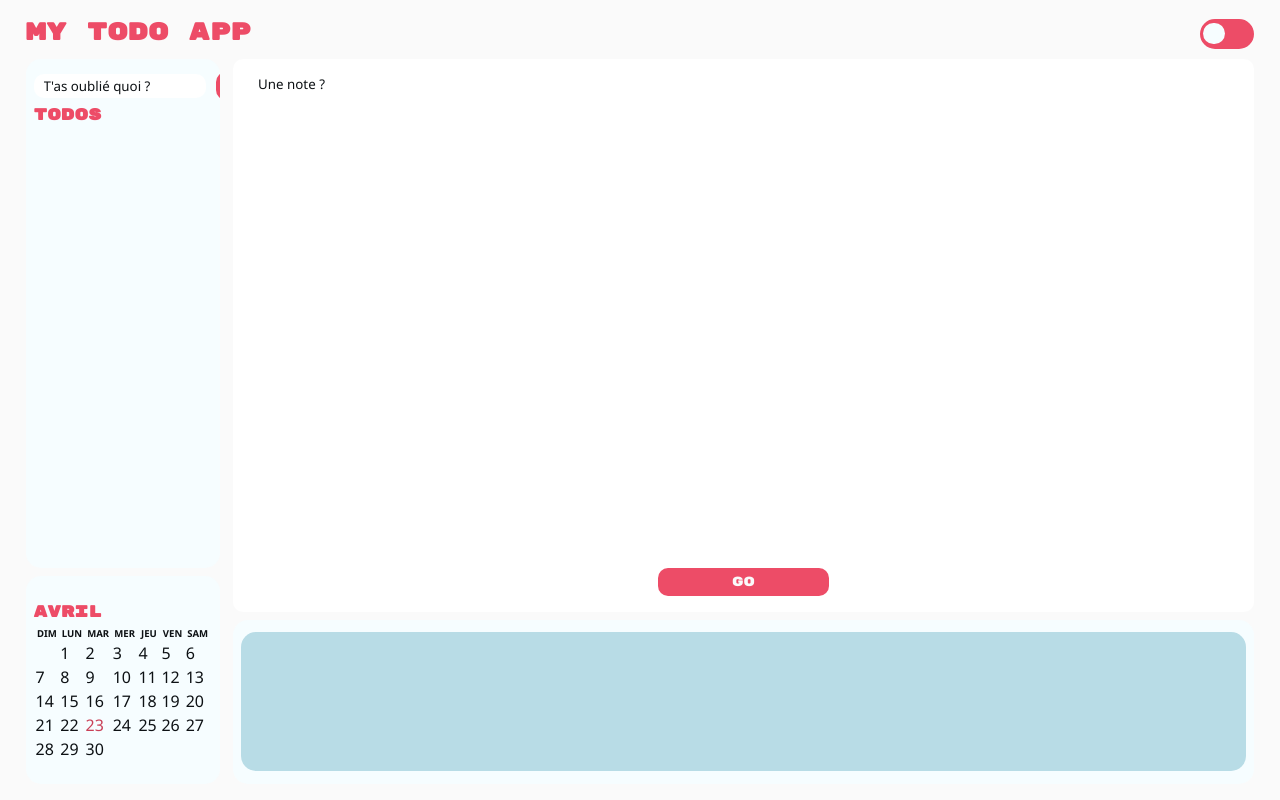
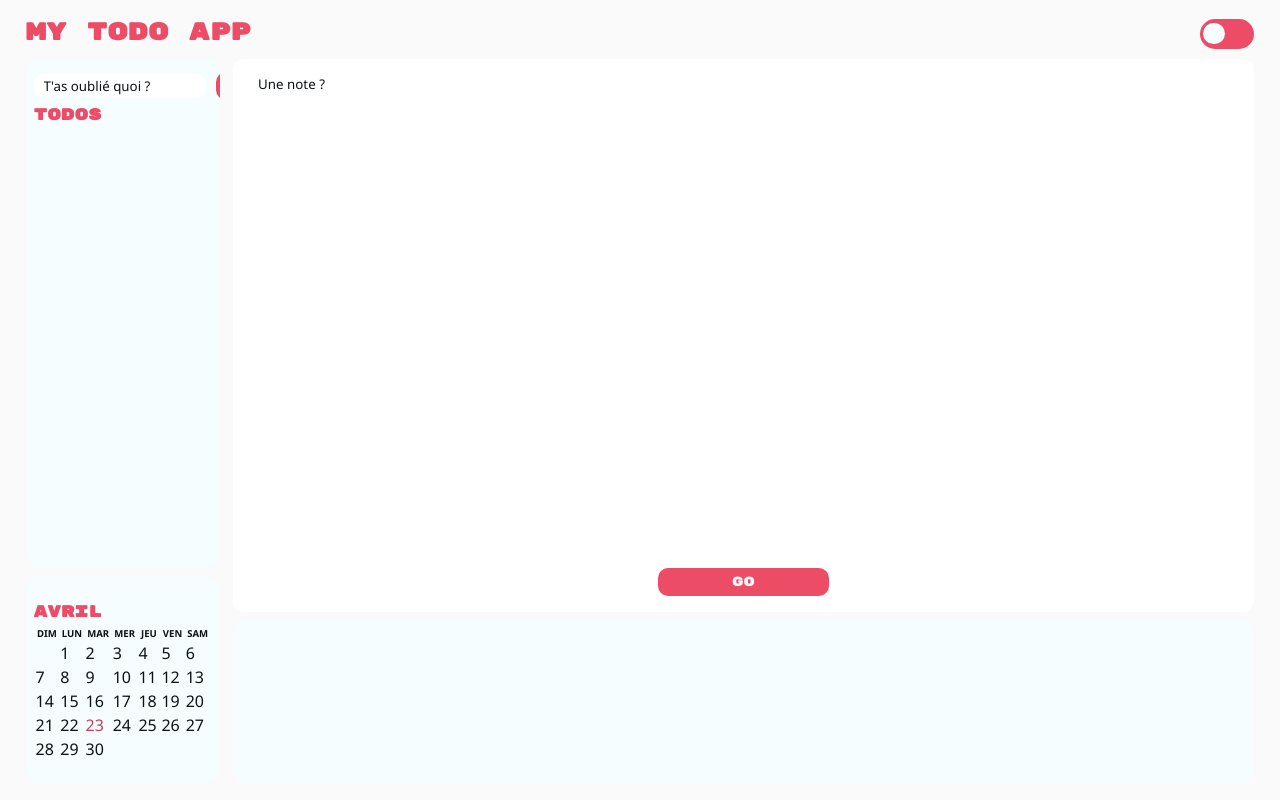
Before and after one commit to Junior-dev-Track/16-react-todolist-cyril-fl, a React (Vite) app: page / in a window 1280 px wide. Built offline with nearby package versions, Linux system fonts and the light colour scheme.

Commit message:
* last update

```diff
--- a/src/script/toggleTask.js
+++ b/src/script/toggleTask.js
@@ -1,5 +1,8 @@
 const toggleTask = (taskId, tasks, setTasks) => {
     setTasks(prevTasks => {
+
+        // Verrrifeir mais faire un task.fetch(( '' ) aurait pu marcher
+        // Verrifier le code de yasmine si jamais
         // Utilisation de map pour créer une nouvelle liste de tâches avec la tâche mise à jour
         const updatedTasks = tasks.map(task => {
             // Vérifie si la tâche actuelle correspond à l'ID de la tâche à basculer
--- a/src/style/03-Assets/_block.scss
+++ b/src/style/03-Assets/_block.scss
@@ -14,7 +14,6 @@ $radius : 15px;
   @include block;
   grid-column: 1/ span 3;
   grid-row: 2 / span 12;
-  //overflow: hidden;
   display: flex;
   flex-direction: column;
 }
@@ -26,30 +25,6 @@ $radius : 15px;
 }
 
 //Notes
-
-
-//.notesCarouselIn {
-//  height: 100%;
-//  border-radius: $radius;
-//  flex: 1;
-//  overflow-x: scroll;
-//  overflow-y: hidden;
-//  display: flex;
-//  flex-wrap: nowrap;
-//  //
-//  justify-content: flex-start;
-//  align-items: center;
-//}
-//
-//.noteThumbnails {
-//  @include block;
-//  display: inline-flex;
-//  margin: 1vw;
-//
-//  height: 100%;
-//  aspect-ratio: 1/1;
-//  background-color: $neutral;
-//}
 .notesCarouselOut {
   @include block;
   grid-column: 4 / span 15;
@@ -58,22 +33,17 @@ $radius : 15px;
 }
 
 .notesCarouselIn {
-  background-color: #B8DCE6;
   border-radius: $radius;
   height: 100%;
-  width: 100%;
   display: grid;
   overflow-x: scroll;
-  //overflow-y:hidden;
-  //grid-template-columns: repeat(auto-fill, minmax(200px, 1fr));
-  //grid-template-rows: 1fr;
-  gap: 1vh;
-  scroll-snap-align: start;
+  gap: 1.6vh;
+  scroll-snap-type: y mandatory
 }
 
 .noteThumbnails {
-  border: 1px solid rebeccapurple;
-  width: 500px;
+  scroll-snap-align: start;
+  width: 200px; // Magic number mais vraiment y a pas d'autre moyen
   grid-row: 1;
   @include block;
   scroll-snap-align: start;
@@ -81,13 +51,12 @@ $radius : 15px;
   padding: 1rem;
   box-sizing: border-box;
   display: flex;
-  align-items: center;
+  align-items: top;
   justify-content: center;
 
 }
 
 
 .noteThumbnailsContent {
-  //width: 1000px;
   flex: 1;
 }
--- a/src/style/app.css
+++ b/src/style/app.css
@@ -754,19 +754,17 @@ button:active {
 }
 
 .notesCarouselIn {
-  background-color: #B8DCE6;
   border-radius: 15px;
   height: 100%;
-  width: 100%;
   display: grid;
   overflow-x: scroll;
-  gap: 1vh;
-  scroll-snap-align: start;
+  gap: 1.6vh;
+  scroll-snap-type: y mandatory;
 }
 
 .noteThumbnails {
-  border: 1px solid rebeccapurple;
-  width: 500px;
+  scroll-snap-align: start;
+  width: 200px;
   grid-row: 1;
   background-color: var(--secondary);
   padding: 1vw 1vh;
@@ -779,7 +777,7 @@ button:active {
   padding: 1rem;
   box-sizing: border-box;
   display: flex;
-  align-items: center;
+  align-items: top;
   justify-content: center;
 }
 
```
Also changed, not shown: 1 other file (tests, documents, lock files or other folders).
